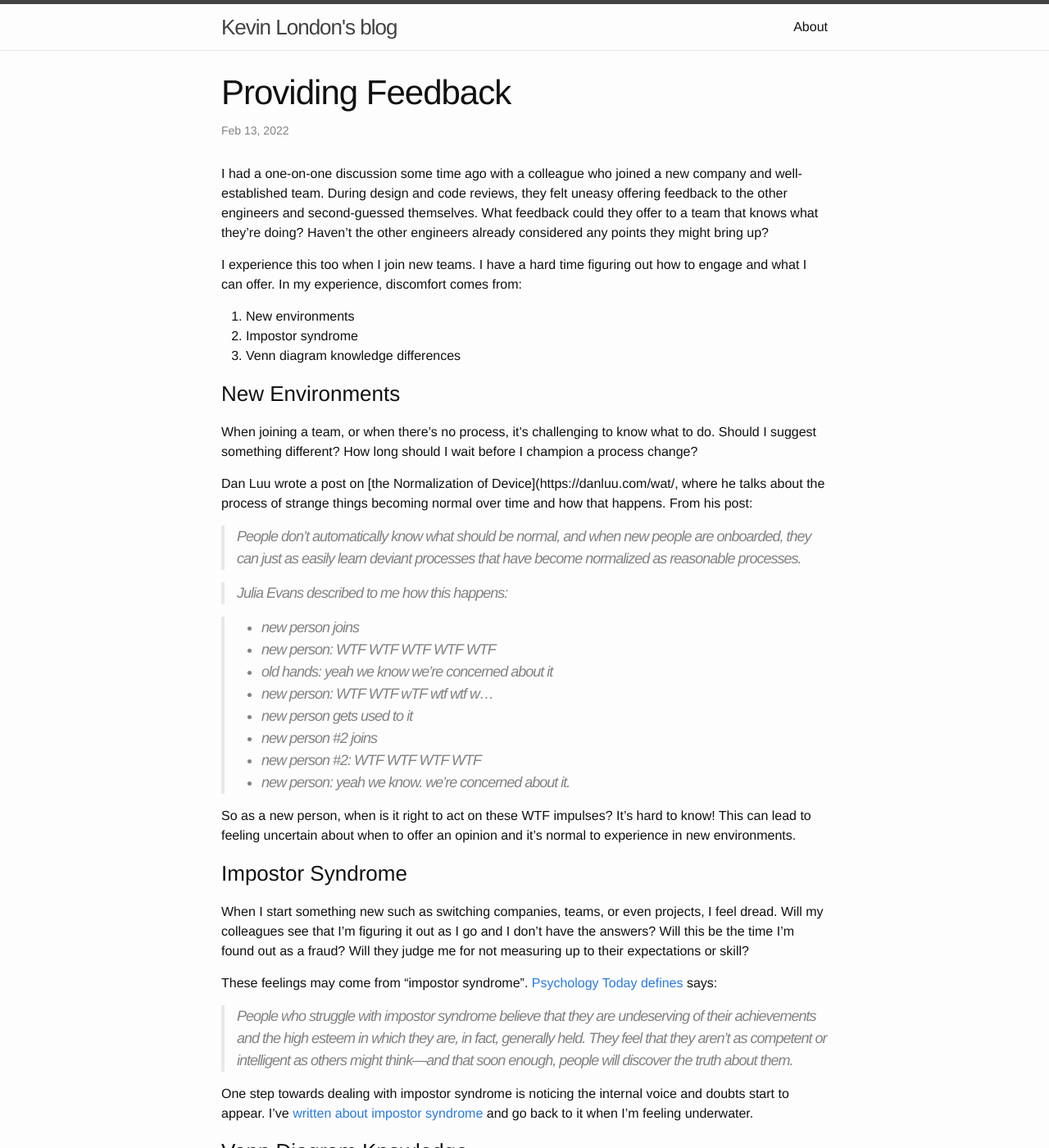
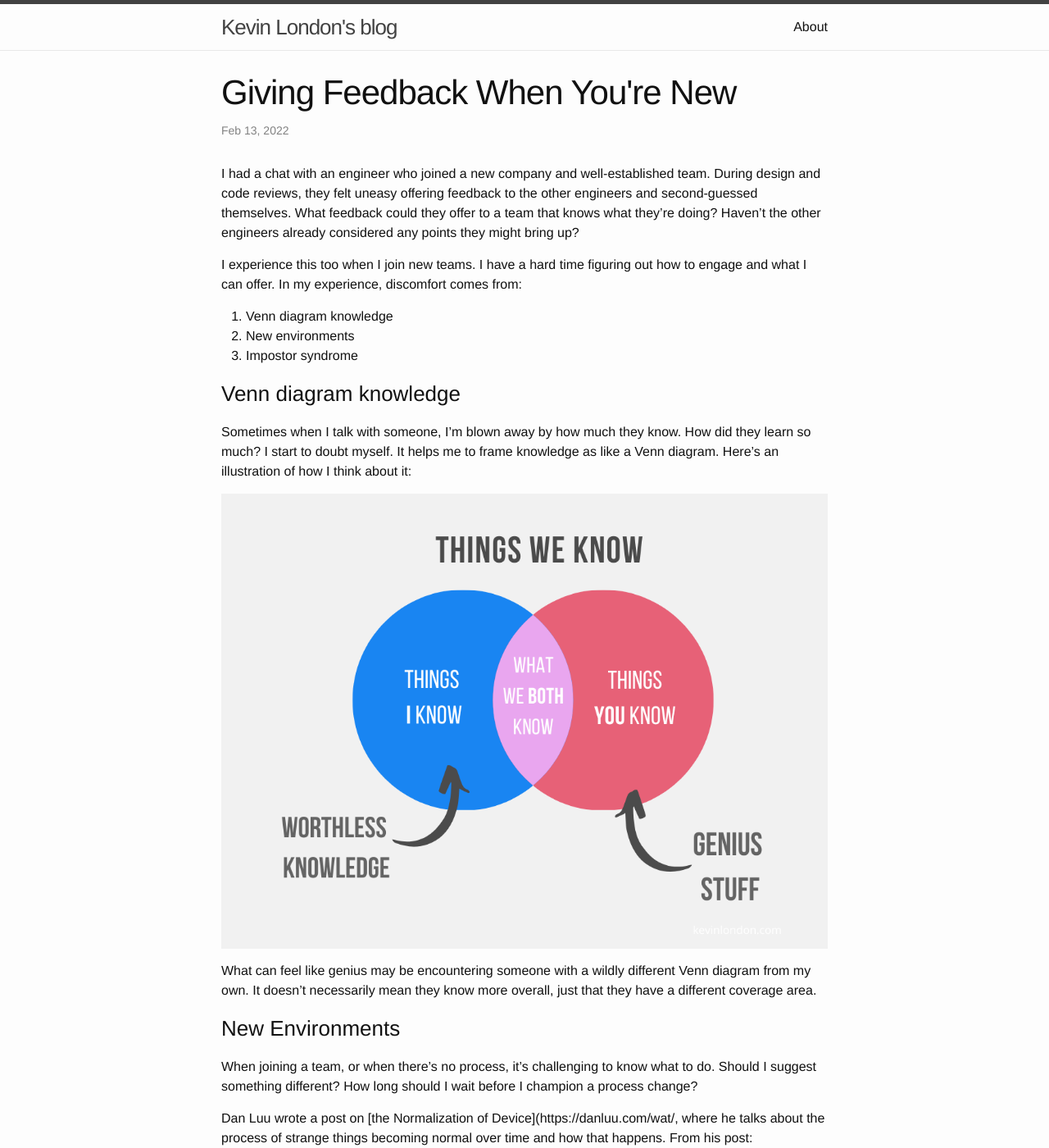
Before and after one commit to kevinlondon/kevinlondon.github.io, a Jekyll site: the page built from _posts/2022-02-12-providing-feedback-to-engineers.md, in a window 1280 px wide and 1400 px high. Shown: the whole window at 82% size. Built offline with Jekyll 4.4.1, drawn with Linux system fonts in a browser that asks for light colours; comment, search, counter and statistics services are not loaded; some of the changed text lies outside the part shown.

Commit message:
Update structure

```diff
--- a/_posts/2022-02-12-providing-feedback-to-engineers.md
+++ b/_posts/2022-02-12-providing-feedback-to-engineers.md
@@ -1,22 +1,35 @@
 ---
 layout: post
-title: Providing Feedback
+title: Giving Feedback When You're New
 date: 2022-02-12 21:53:01.000000000 -07:00
 ---
 
-I had a one-on-one discussion some time ago with a colleague who joined
-a new company and well-established team. During design and code reviews, they
-felt uneasy offering feedback to the other engineers and second-guessed
-themselves. What feedback could they offer to a team that knows
-what they're doing? Haven't the other engineers already considered any
-points they might bring up?
+I had a chat with an engineer who joined a new company and well-established
+team. During design and code reviews, they felt uneasy offering feedback to the
+other engineers and second-guessed themselves. What feedback could they offer to
+a team that knows what they're doing? Haven't the other engineers already
+considered any points they might bring up?
 
 I experience this too when I join new teams. I have a hard time figuring out how
 to engage and what I can offer. In my experience, discomfort comes from:
 
+3. Venn diagram knowledge
 1. New environments
 2. Impostor syndrome
-3. Venn diagram knowledge differences
+
+### Venn diagram knowledge
+
+Sometimes when I talk with someone, I'm blown away by how much they know. How
+did they learn so much? I start to doubt myself.
+It helps me to frame knowledge as like a Venn diagram. Here's an illustration of
+how I think about it:
+
+![Knowledge Venn diagram](/assets/knowledge_venn_diagram.png)
+
+What can feel like genius may be encountering someone with a wildly different
+Venn diagram from my own. It doesn't necessarily mean they know more overall,
+just that they have a different coverage area.
+
 
 ### New Environments
 
@@ -67,19 +80,6 @@ One step towards dealing with impostor syndrome is noticing the internal
 voice and doubts start to appear. I've [written about impostor
 syndrome](https://www.kevinlondon.com/2015/05/27/impostor-syndrome-and-me) and
 go back to it when I'm feeling underwater.
-
-### Venn Diagram Knowledge
-
-Sometimes when I talk with someone, I'm blown away by how much they know. How
-did they learn so much? I start to doubt myself.
-It helps me to frame knowledge as like a Venn Diagram. Here's an illustration of
-how I think about it:
-
-![Knowledge Venn Diagram](/assets/knowledge_venn_diagram.png)
-
-What can feel like genius may be encountering someone with a wildly different
-Venn Diagram from my own. It doesn't necessarily mean they know more overall,
-just that they have a different coverage area.
 
 ## Overcoming
 
```
